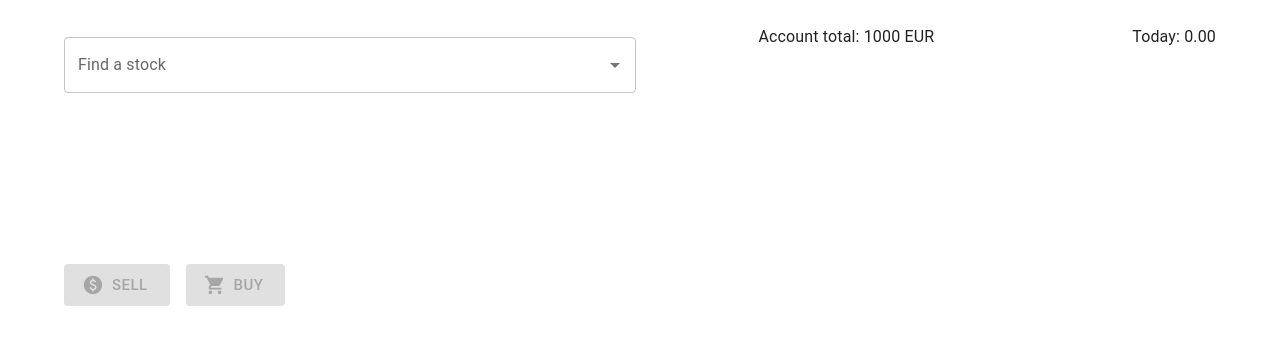
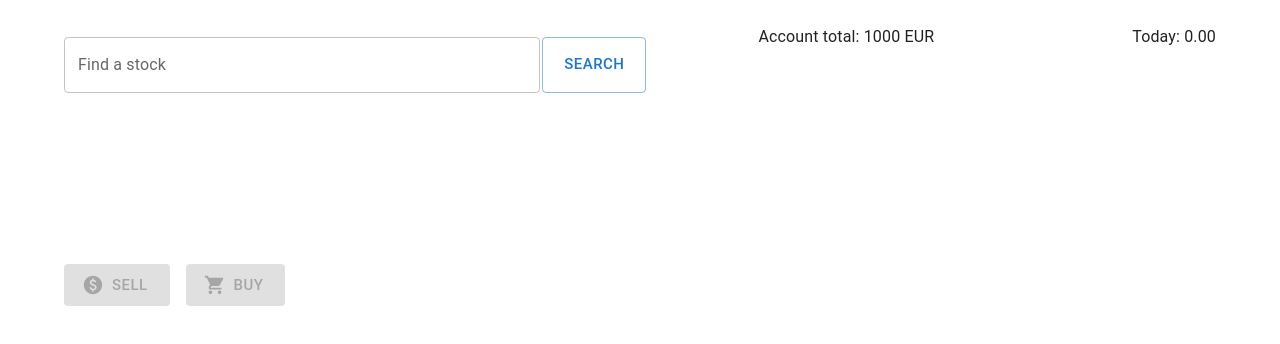
Before and after one commit to dejvidB/tradingWithDegiro, a React (Create React App) app in the folder client/: page / in a window 1280 px wide. Shown: the top 344 px of the page. Built offline with nearby package versions, Linux system fonts and the light colour scheme.

Commit message:
Complete SearchBar functionality with simulations

```diff
--- a/client/src/components/searchBar.js
+++ b/client/src/components/searchBar.js
@@ -1,7 +1,6 @@
 import { Component } from 'react';
-import TextField from '@mui/material/TextField';
-import Autocomplete from '@mui/material/Autocomplete';
-import Box from '@mui/material/Box';
+import { TextField, Autocomplete, Box, Button, Grid, Snackbar, Alert } from '@mui/material/';
+import CircularProgress from '@mui/material/CircularProgress';
 
 export default class SearchBar extends Component {
     constructor(props) {
@@ -11,14 +10,44 @@ export default class SearchBar extends Component {
             stocks: [
                 {"id": "331868", "name": "Apple Inc",  "symbol": "AAPL"},
                 {"id": "331822", "name": "Meta Inc",  "symbol": "META"}
-            ]
+            ],
+            loading: false,
+            open: false,
+            noResults: false
         }
+
+        this.search = () => {
+            this.setState(state => ({...state, loading: true, open: true}));
+            this.simulateSearch(results => {
+                this.setState(state => ({
+                    loading: false,
+                    stocks: state.stocks.concat(results.filter(result => state.stocks.map(stock => stock.id).indexOf(result.id) === -1)),
+                    noResults: results.length === 0
+                }));
+            });
+        }
+
+        this.simulateSearch = fallback => {
+            const results = [
+                {"id": "331869", "name": "Nvidia Inc",  "symbol": "NVDA"}
+            ];
+            setTimeout(() => { fallback(results) }, 1000);
+        }
+
+        this.setOpen = value => this.setState(state => ({...state, open: value}))
     }
 
     render(){
         return (
+        <>
+            <Grid container spacing="2">
+                <Grid item xs="10">
                     <Autocomplete
                     options={this.state.stocks}
+                    open={this.state.open}
+                    onOpen={() => this.setOpen(true)}
+                    onClose={() => this.setOpen(false)}
+                    freeSolo
                     autoHighlight
                     getOptionLabel={(option) => option.symbol}
                     renderOption={(props, option) => (
@@ -30,14 +59,44 @@ export default class SearchBar extends Component {
                         <TextField
                         {...params}
                         label="Find a stock"
-                inputProps={{
-                    ...params.inputProps
+                        InputProps={{
+                            ...params.InputProps,
+                            endAdornment: (
+                                <>
+                                  {this.state.loading ? <CircularProgress color="success" size={20} /> : null}
+                                  {params.InputProps.endAdornment}
+                                </>
+                            )
                         }}
                         />
                     )}
                     onChange={(e, product) => this.props.setProductId(product ? product.id : null)}
                     disabled={this.props.disabled}
                     />
+                </Grid>
+                <Grid item xs="2">
+                    <Button
+                        size="large"
+                        variant="outlined"
+                        style={{minHeight: "100%"}}
+                        onClick={this.search}
+                        disabled={this.props.disabled}>
+                        Search
+                    </Button>
+                </Grid>
+            </Grid>
+            <Snackbar
+                open={this.state.noResults}
+                autoHideDuration={1500}
+                onClose={() => this.setState(state => ({...state, noResults: false}))}
+                message="No results found"
+                anchorOrigin={{vertical: "bottom", horizontal: "center" }}
+            >
+                <Alert onClose={() => this.setState(state => ({...state, noResults: false}))} severity="error" variant="filled" sx={{ width: '100%' }}>
+                    No results found!
+                </Alert>
+            </Snackbar>
+        </>
         );
     }
 }
```
Lines whose indentation alone changed are shown as unchanged.
